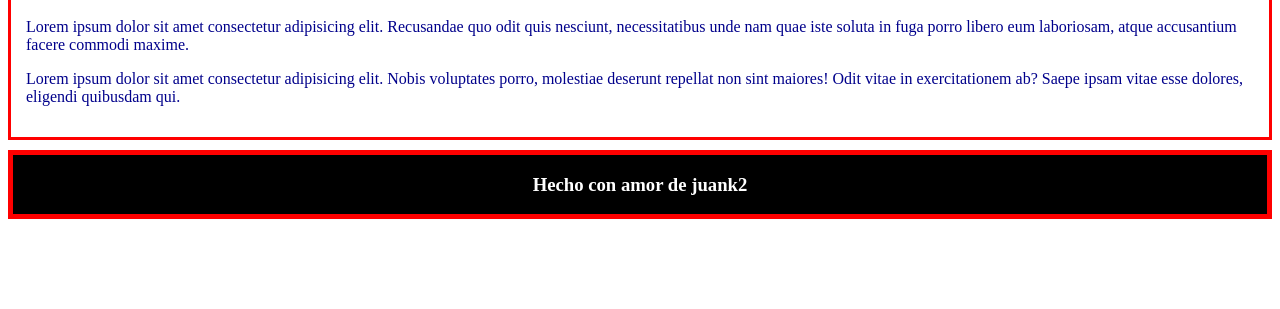
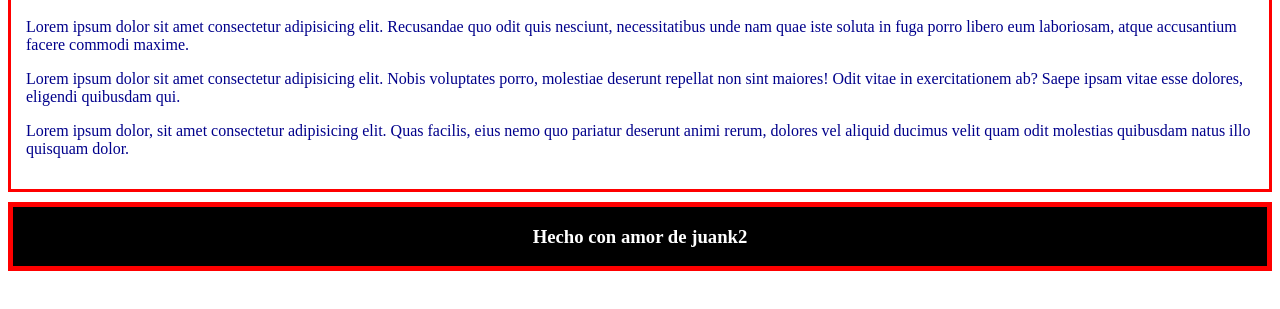
Before and after one commit to JuanCamiloNC/Blog, a plain HTML site: page index.html in a window 1280 px wide. Shown: the part 161-470 px from the top of the page. Drawn offline with Linux system fonts and the light colour scheme.

Commit message:
Contribullendo al proyecto de blog

```diff
--- a/index.html
+++ b/index.html
@@ -27,6 +27,8 @@
         <div class="texto">
             <p>Lorem ipsum dolor sit amet consectetur adipisicing elit. Recusandae quo odit quis nesciunt, necessitatibus unde nam quae iste soluta in fuga porro libero eum laboriosam, atque accusantium facere commodi maxime.</p>
             <p>Lorem ipsum dolor sit amet consectetur adipisicing elit. Nobis voluptates porro, molestiae deserunt repellat non sint maiores! Odit vitae in exercitationem ab? Saepe ipsam vitae esse dolores, eligendi quibusdam qui.</p>
+            <p>Lorem ipsum dolor, sit amet consectetur adipisicing elit. Quas facilis, eius nemo quo pariatur deserunt animi rerum, dolores vel aliquid ducimus velit quam odit molestias quibusdam natus illo quisquam dolor.</p>
+
         </div>
     </div>
     <footer>
```
Also changed, not shown: Historia.txt.
